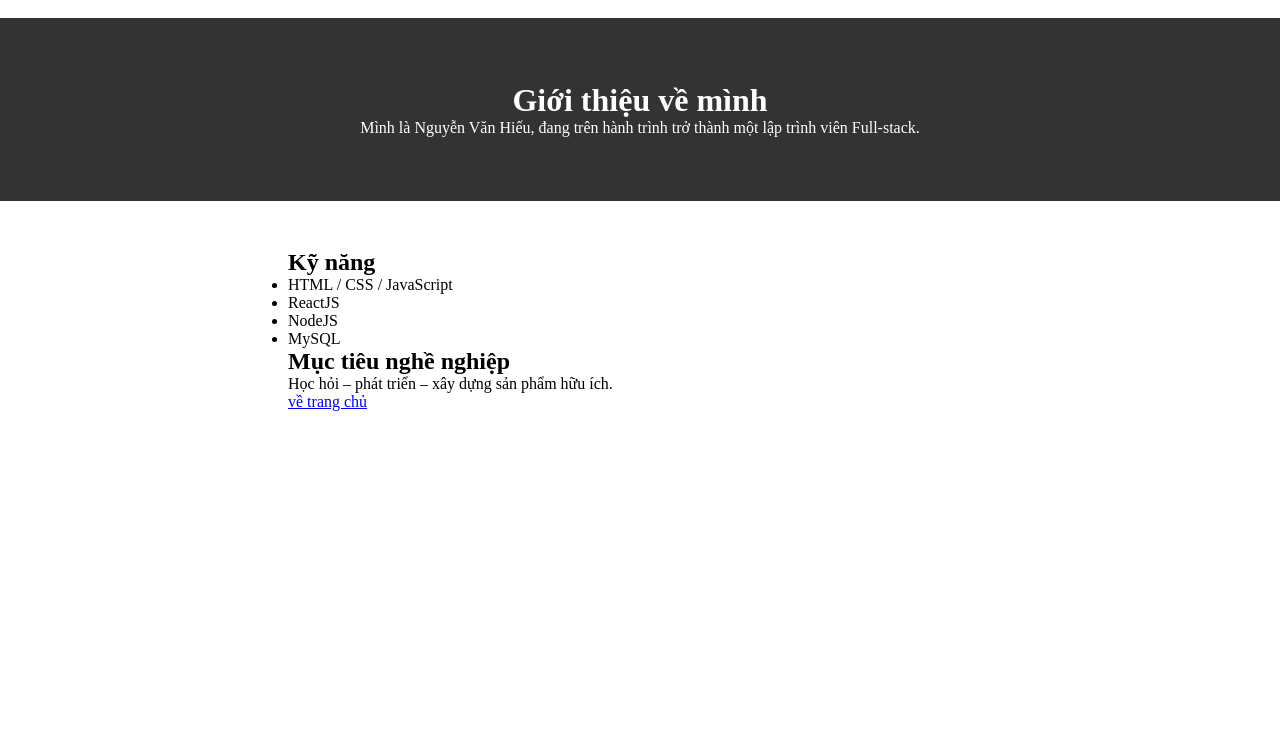
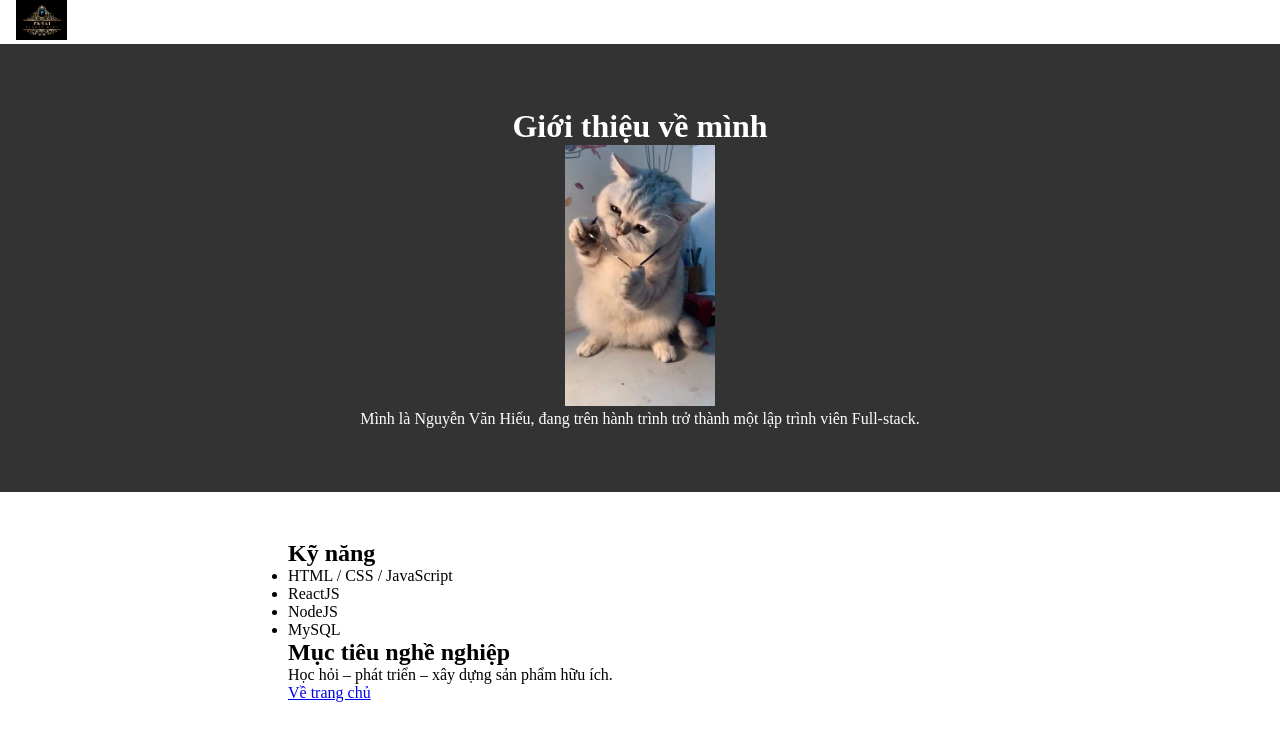
Before and after one commit to nguyenhieu2005/myproject, a plain HTML site: page my-portfolio/about.html in a window 1280 px wide. Drawn offline with Linux system fonts and the light colour scheme.

Commit message:
First commit

```diff
--- a/my-portfolio/about.html
+++ b/my-portfolio/about.html
@@ -7,16 +7,24 @@
     <link rel="stylesheet" href="css/style.css">
 </head>
 <body>
+
     <nav>
+
+        <a href="index.html" class="logo">
+            <img src="images/logo.jpg" alt="Logo" height="40">
+        </a>
         <a href="index.html">Trang chủ</a>
         <a href="about.html">Giới thiệu</a>
         <a href="contact.html">Liên hệ</a>
     </nav>
 
+
     <header>
         <h1>Giới thiệu về mình</h1>
+        <img src="images/momleo.jpg" alt="Nguyễn Văn Hiếu" class="avatar" width="150">
         <p>Mình là Nguyễn Văn Hiếu, đang trên hành trình trở thành một lập trình viên Full-stack.</p>
     </header>
+
 
     <section>
         <h2>Kỹ năng</h2>
@@ -29,7 +37,7 @@
 
         <h2>Mục tiêu nghề nghiệp</h2>
         <p>Học hỏi – phát triển – xây dựng sản phẩm hữu ích.</p>
-<a class="btn" href="index.html">về trang chủ</a>
+        <a class="btn" href="index.html">Về trang chủ</a>
     </section>
 
     <script src="js/script.js"></script>
```
Also changed, not shown: my-portfolio/images/logo.jpg (added).
